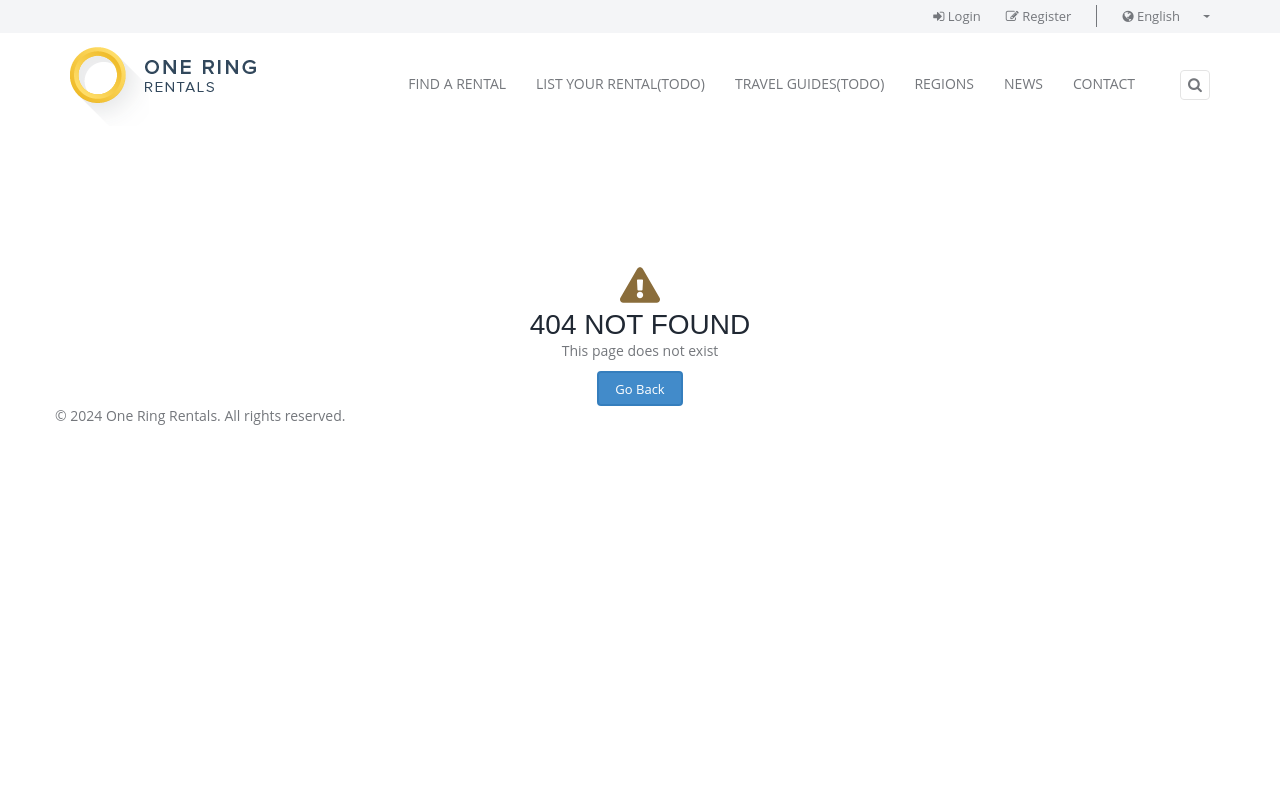
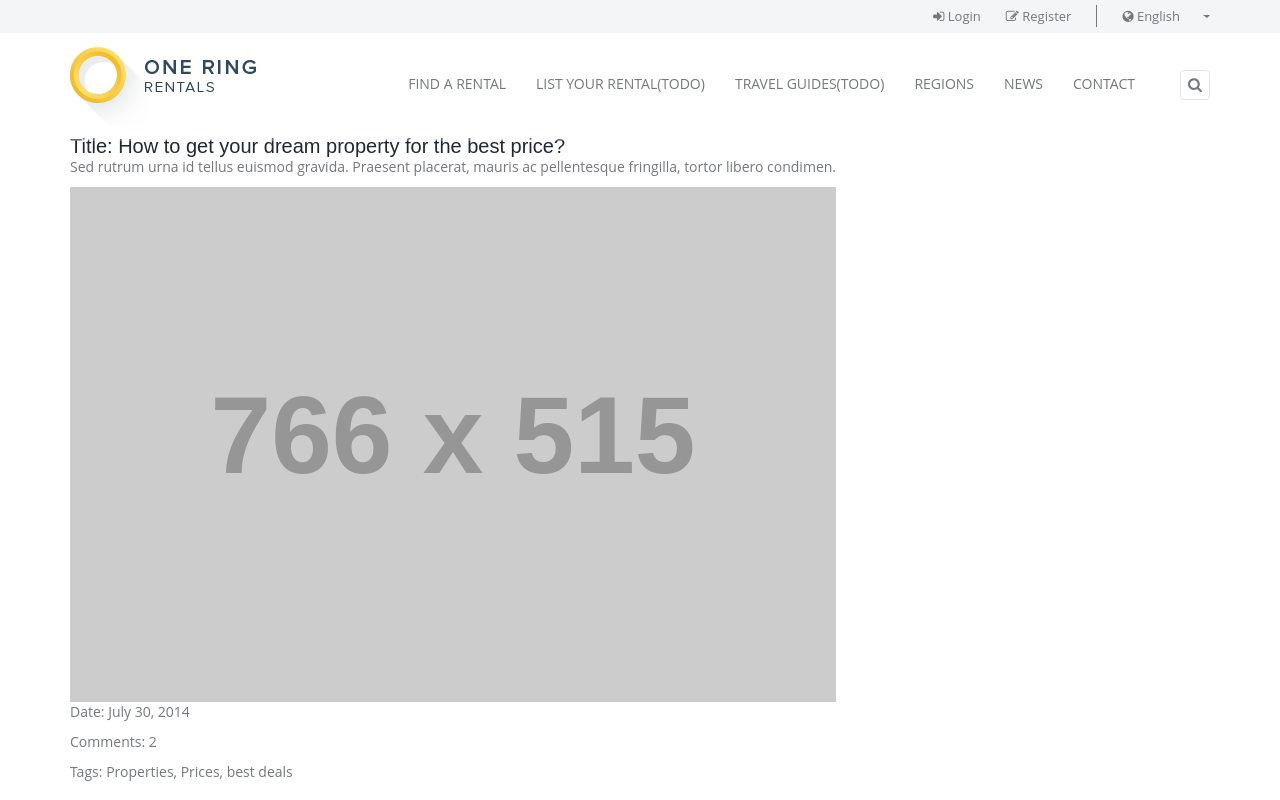
Before and after one commit to 2022Dong/react-one-ring-rentals, a React (Vite) app: page /articles/1 in a window 1280 px wide. Built offline with nearby package versions, Linux system fonts and the light colour scheme.

Commit message:
feat: articles

```diff
--- a/src/App.jsx
+++ b/src/App.jsx
@@ -11,6 +11,7 @@ import HomePage from './pages/HomePage';
 import ContactPage from "./pages/ContactPage";
 import NewsPage from "./pages/NewsPage";
 import RegionsPage from "./pages/RegionsPage";
+import ArticlesPage from "./pages/ArticlesPage";
 
 const router = createBrowserRouter(
   createRoutesFromElements(
@@ -20,6 +21,7 @@ const router = createBrowserRouter(
       <Route path="/contact" element={<ContactPage />} />
       <Route path="/news" element={<NewsPage />} />
       <Route path="/regions" element={<RegionsPage />} />
+      <Route path="/articles/:id" element={<ArticlesPage />} />
     </Route>
     )
 );
--- a/src/components/Hearder.jsx
+++ b/src/components/Hearder.jsx
@@ -1,4 +1,4 @@
-import { Link } from 'react-router-dom'
+import { Link } from 'react-router-dom';
 import logo from '../assets/images/logo.png';
 const Hearder = () => {
   return (
--- a/src/components/MainContent.jsx
+++ b/src/components/MainContent.jsx
@@ -1,21 +1,31 @@
-import React from 'react';
+import { useState } from 'react';
+import { Link } from 'react-router-dom';
 import propertiesData from '../data/properties.json';
 import regionsData from '../data/regions.json';
 import articlesData from '../data/articles.json';
 
 const MainContent = () => {
+  const [showFullDescription, setShowFullDescription] = useState(false);
+
+  const toggleDescription = (id) => {
+    setShowFullDescription((prevState) => ({
+      ...prevState,
+      [id]: !prevState[id]
+    }));
+  };
+
   return (
     <div className="main col-sm-8">
       <h1 className="section-title">Featured Properties</h1>
 
       <div className="grid-style1 clearfix">
-        {propertiesData.map((property, index) => (
+        {propertiesData.slice(0, 6).map((property, index) => (
           <div className="item col-md-4" key={index}>
             <div className="image">
-              <a href={property.link}>
+              <Link to={property.link}>
                 <h3>{property.title}</h3>
                 <span className="location">{property.location}</span>
-              </a>
+              </Link>
               <img src={property.image} alt="" />
             </div>
             <div className="price">
@@ -36,10 +46,10 @@ const MainContent = () => {
           <div id="regions">
             {regionsData.map((region, index) => (
               <div className="item" key={index}>
-                <a href={region.link}>
+                <Link to={region.link}>
                   <img src={region.image} alt="" />
                   <h3>{region.name}</h3>
-                </a>
+                </Link>
               </div>
             ))}
           </div>
@@ -48,14 +58,21 @@ const MainContent = () => {
 
       <h1 className="section-title">Recent Articles</h1>
       <div className="grid-style1">
-        {articlesData.map((article, index) => (
-          <div className="item col-md-4" key={index}>
+        {articlesData.slice(0, 3).map((article) => {
+          const isFullDescription = showFullDescription[article.id];
+          let description = article.description;
+          if (!isFullDescription) {
+            description = description.substring(0, 90) + '...';
+          }
+
+          return (
+            <div className="item col-md-4" key={article.id}>
               <div className="image">
-              <a href={article.link}>
+                <Link to={`/articles/${article.id}`}>
                   <span className="btn btn-default">
                     <i className="fa fa-file-o"></i> Read More
                   </span>
-              </a>
+                </Link>
                 <img src={article.image} alt="" />
               </div>
               <div className="tag">
@@ -68,16 +85,23 @@ const MainContent = () => {
                   <li><i className="fa fa-tags"></i> {article.tags}</li>
                 </ul>
                 <h3>
-                <a href={article.link}>{article.title}</a>
+                  <Link to={`/articles/${article.id}`}>{article.title}</Link>
                 </h3>
-              <p>{article.description}</p>
+                <p>{description}
+                  <button
+                    onClick={() => toggleDescription(article.id)}
+                    className="btn btn-link">
+                    {isFullDescription ? 'Less' : 'More'}
+                  </button>
+                  </p>
               </div>
             </div>
-        ))}
+          );
+        })}
       </div>
 
       <div className="center">
-        <a href="#" className="btn btn-default-color">View All News</a>
+        <Link to="#" className="btn btn-default-color">View All News</Link>
       </div>
     </div>
   );
--- a/src/data/articles.json
+++ b/src/data/articles.json
@@ -1,7 +1,7 @@
 [
     {
+      "id": 1,
       "title": "How to get your dream property for the best price?",
-      "link": "#",
       "image": "http://placehold.it/766x515",
       "tagIcon": "fa fa-file-text",
       "date": "July 30, 2014",
@@ -10,8 +10,8 @@
       "description": "Sed rutrum urna id tellus euismod gravida. Praesent placerat, mauris ac pellentesque fringilla, tortor libero condimen."
     },
     {
+      "id": 2,
       "title": "7 tips to get the best mortgage.",
-      "link": "#",
       "image": "http://placehold.it/766x515",
       "tagIcon": "fa fa-film",
       "date": "July 24, 2014",
@@ -20,8 +20,18 @@
       "description": "Sed rutrum urna id tellus euismod gravida. Praesent placerat, mauris ac pellentesque fringilla, tortor libero condimen."
     },
     {
+      "id": 3,
       "title": "House, location or price: What's the most important factor?",
-      "link": "#",
+      "image": "http://placehold.it/766x515",
+      "tagIcon": "fa fa-file-text",
+      "date": "July 05, 2014",
+      "comments": 1,
+      "tags": "Location, Price, House",
+      "description": "Sed rutrum urna id tellus euismod gravida. Praesent placerat, mauris ac pellentesque fringilla, tortor libero condimen."
+    },
+    {
+      "id": 4,
+      "title": "123 House, location or price: What's the most important factor?",
       "image": "http://placehold.it/766x515",
       "tagIcon": "fa fa-file-text",
       "date": "July 05, 2014",
--- a/src/data/properties.json
+++ b/src/data/properties.json
@@ -52,5 +52,23 @@
       "perNight": "per night",
       "bedrooms": 3,
       "bathrooms": 2
+    },
+    {
+      "title": "123 Single Family Townhouse",
+      "location": "Cobble Hill, New York",
+      "image": "http://placehold.it/760x670",
+      "price": "$840",
+      "perNight": "per night",
+      "bedrooms": 2,
+      "bathrooms": 2
+    },
+    {
+      "title": "123 3 bedroom villa with garage for rent",
+      "location": "Bal Harbour, Florida",
+      "image": "http://placehold.it/760x670",
+      "price": "$150",
+      "perNight": "per night",
+      "bedrooms": 3,
+      "bathrooms": 2
     }
   ]
--- /dev/null
+++ b/src/pages/ArticlesPage.jsx
@@ -0,0 +1,19 @@
+import { useParams } from "react-router-dom";
+import articlesData from '../data/articles.json';
+
+const ArticlesPage = () => {
+    const { id } = useParams();
+    const article = articlesData.find((article) => article.id === parseInt(id));
+  return (
+    <div className="container">
+      <h3>Title: {article.title}</h3>
+      <p>{article.description}</p>
+      <img src={article.image} alt={article.title} />
+      <p>Date: {article.date}</p>
+      <p>Comments: {article.comments}</p>
+      <p>Tags: {article.tags}</p>
+    </div>
+  )
+}
+
+export default ArticlesPage
```
Lines whose indentation alone changed are shown as unchanged.
